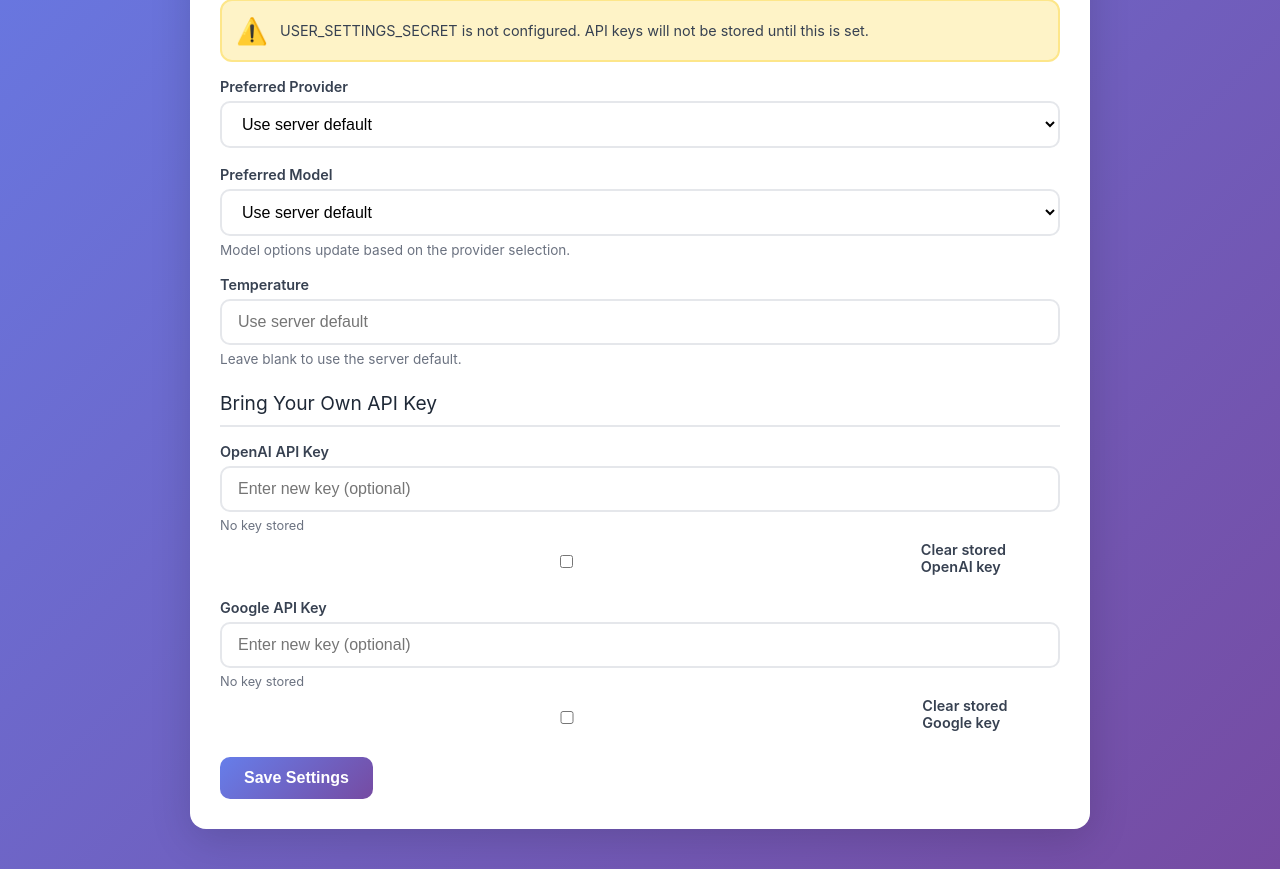
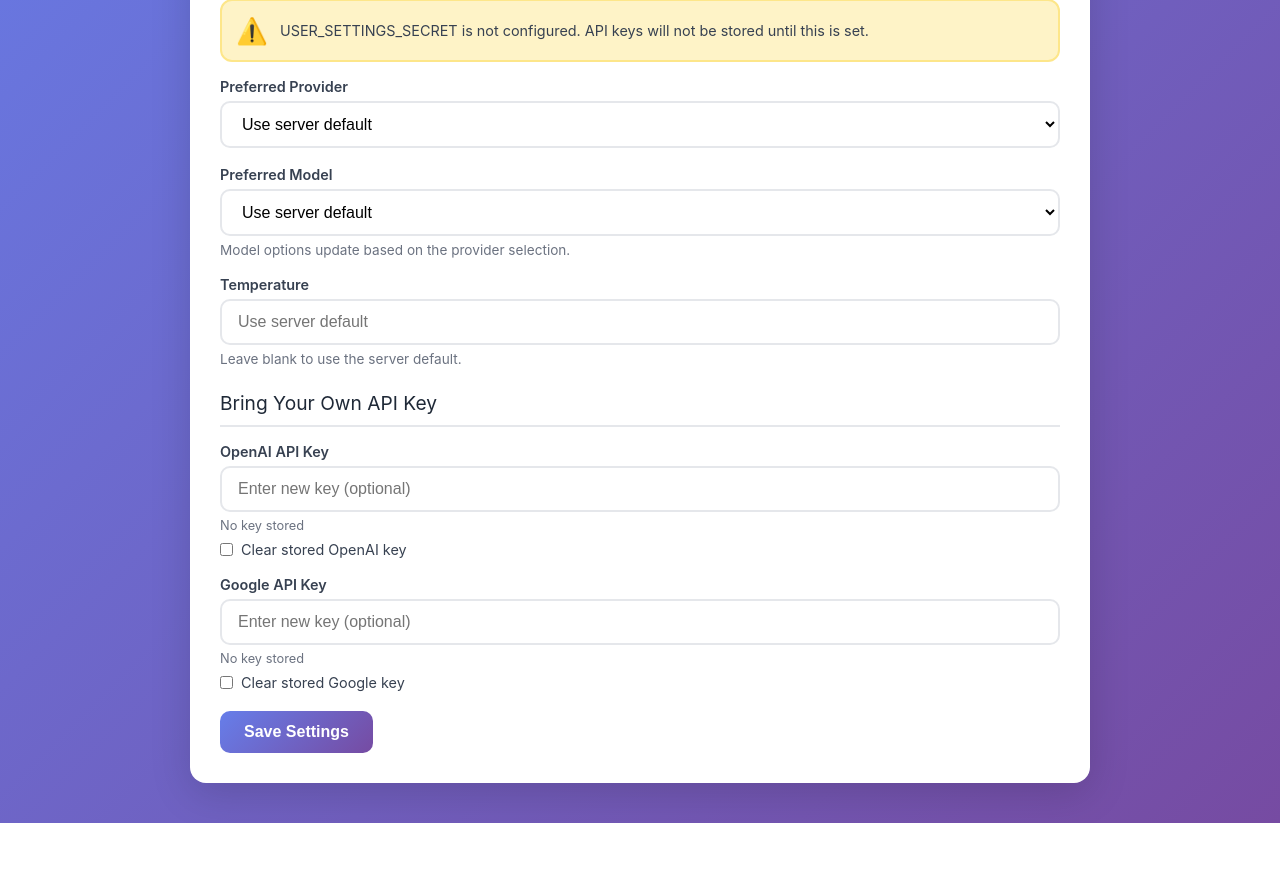
Before and after one commit to ibbo/rowan, a FastAPI app: template templates/user_settings.html in a window 1280 px wide. Shown: the part 384-1253 px from the top of the page. After the commit the page ends 1207 px from the top, so only its background shows below. Run offline with FastAPI, Linux system fonts and the light colour scheme; the template is opened without the code that fills it, so the values that code supplies are empty; parts of the project's set-up code (start-up, migrations or seed data) failed here and were passed over; some libraries are stand-ins or nearby versions.

Commit message:
fix: align checkbox labels in API key settings section
The .form-group input and .form-group label rules were applying
width: 100%, padding, and display: block to checkboxes inside
.checkbox-row, pushing the label text off-screen.

Co-Authored-By: Claude <noreply@anthropic.com>

```diff
--- a/templates/user_settings.html
+++ b/templates/user_settings.html
@@ -126,6 +126,19 @@
             margin-top: 8px;
             color: #374151;
             font-size: 0.85rem;
+        }
+
+        .checkbox-row input[type="checkbox"] {
+            width: auto;
+            padding: 0;
+            border: 1px solid #6b7280;
+            border-radius: 3px;
+        }
+
+        .checkbox-row label {
+            display: inline;
+            font-weight: normal;
+            margin-bottom: 0;
         }
 
         .btn-group {
```
